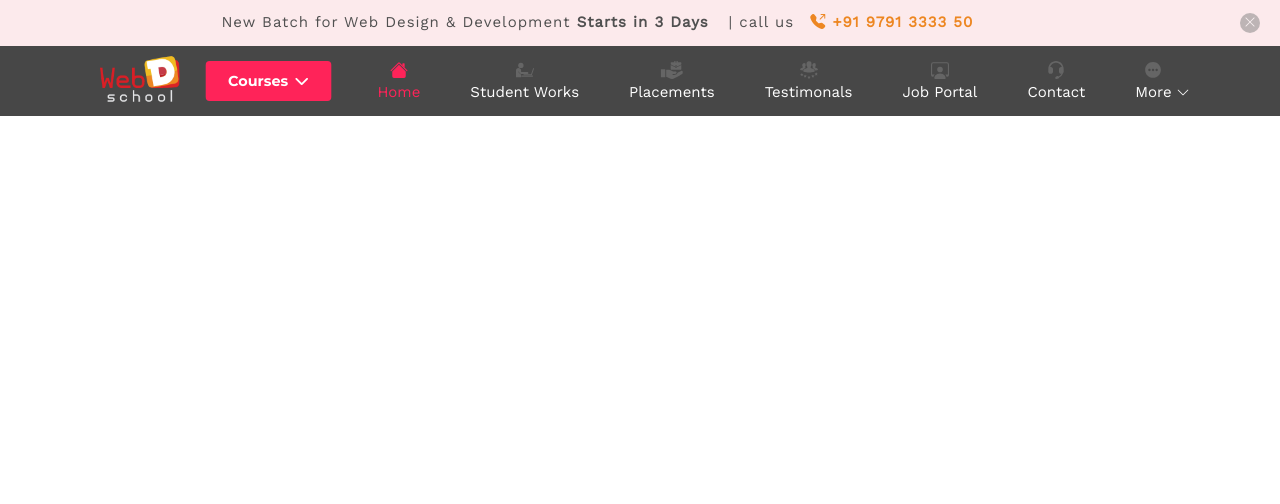
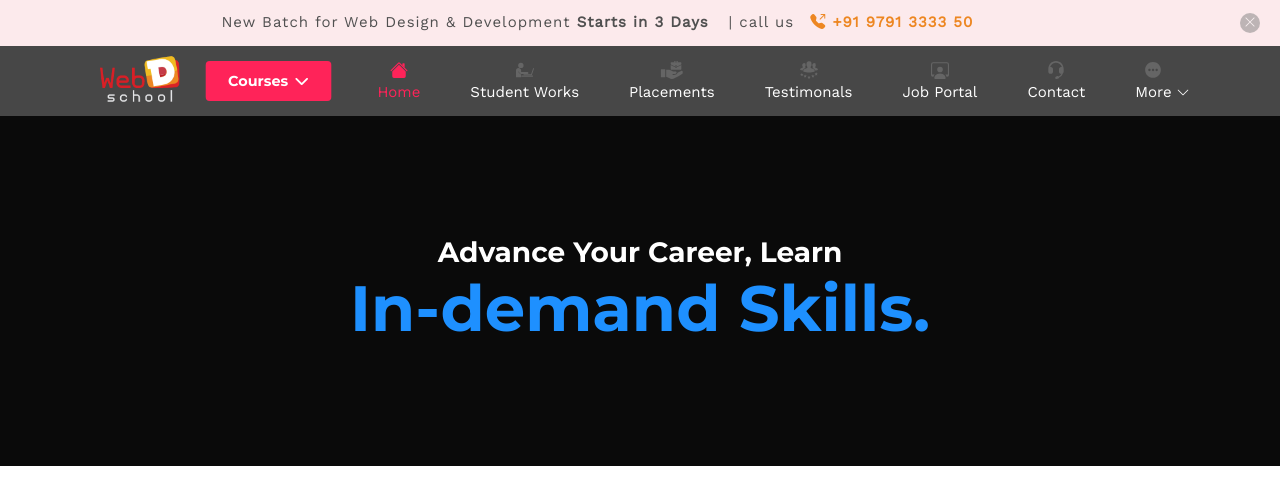
Before and after one commit to Gowthamravi95/webdschool, a plain HTML site: page index.html in a window 1280 px wide. Shown: the top 504 px of the page. Drawn offline with nearby package versions, Linux system fonts and the light colour scheme.

Commit message:
normal update

```diff
--- a/assets/js/index.js
+++ b/assets/js/index.js
@@ -118,3 +118,24 @@ $(document).ready(function () {
     });
 
   });
+
+
+
+  $(document).ready(() => {
+    function resizetopbarheight(){
+        var prevHeight=$('.top-bar').height();
+        $('.main').css({"marginTop":prevHeight + "px"});
+
+    }
+
+    resizetopbarheight();
+
+   $(window).resize(()=>{
+    resizetopbarheight();
+
+
+   })
+
+
+
+})
--- /dev/null
+++ b/assets/scss/_Hero.scss
@@ -0,0 +1,147 @@
+.hero{
+    .banner-wrapper{
+        position: relative;
+        z-index: -50;
+        background-color: #1a1a1a;
+        height: 350px;
+        width: 100vw;
+        img{
+            width: 100vw;
+            min-height: 500px;
+        }
+        &::after{
+            content: "";
+            height: 100%;
+            width: 100%;
+            background-color: rgba(0,0,0,0.6);
+            top: 0;
+            left: 0;
+            position: absolute;
+        }
+        h1{
+            position: absolute;
+            transform: translateY(-50%);
+            top: 50%;
+            color: white;
+            z-index: 1;
+            font-size: 20px;
+            font-family: $ff-montserrat;
+            text-align: center;
+            width: 100vw;
+            span{
+                font-size: 40px;
+                color: $lightBlue-clr;
+
+            }
+        }
+    }
+
+}
+
+@media screen and (min-width:576px) {
+
+    .hero{
+        .banner-wrapper{
+            img{
+            }
+            &::after{
+
+            }
+            h1{
+                font-size: 22px;
+                span{
+                  font-size: 48px;
+
+                }
+            }
+        }
+
+    }
+}
+@media screen and (min-width:768px) {
+    .hero{
+        .banner-wrapper{
+            img{
+            }
+            &::after{
+
+            }
+            h1{
+                font-size: 24px;
+
+                span{
+                  font-size: 52px;
+
+                }
+            }
+        }
+
+    }
+
+}
+@media screen and (min-width:992px) {
+
+    .hero{
+        .banner-wrapper{
+            img{
+            height: 500px;
+
+            }
+            &::after{
+
+            }
+            h1{
+                font-size: 26px;
+
+                span{
+
+                    font-size: 60px;
+
+                }
+            }
+        }
+
+    }
+}
+@media screen and (min-width:1200px) {
+    .hero{
+        .banner-wrapper{
+            img{
+            }
+            &::after{
+
+            }
+            h1{
+                font-size: 28px;
+
+                span{
+
+                    font-size: 64px;
+
+                }
+            }
+        }
+
+    }
+}
+@media screen and (min-width:1400px) {
+    .hero{
+        .banner-wrapper{
+            img{
+            }
+            &::after{
+
+            }
+            h1{
+                font-size: 32px;
+                span{
+                    font-size: 74px;
+
+
+                }
+            }
+        }
+
+    }
+
+}
--- a/assets/scss/_Navbar.scss
+++ b/assets/scss/_Navbar.scss
@@ -41,7 +41,7 @@
 
                 .courses-drop-menu {
                     box-shadow: 0px 10px 15px -3px rgba(0, 0, 0, 0.1);
-
+                    background-color: white;
                     .course-list {
                         @include flex-align;
                         flex-direction: column;
@@ -66,6 +66,7 @@
 
                             ul {
                                 box-shadow: 0px 1px 15px -3px rgba(0, 0, 0, 0.1);
+                                 background-color: white;
 
                                 position: absolute;
                                 top: 0;
@@ -279,6 +280,11 @@
                         &:nth-child(8) {
                             display: none;
                         }
+                        &:hover{
+                            a{
+                                color: $pink-clr;
+                            }
+                        }
 
 
                     }
@@ -301,7 +307,7 @@
                             }
 
                             box-shadow: 0px 10px 15px -3px rgba(0, 0, 0, 0.1);
-
+                            background-color: white;
                             .links {
                                 @include flex-align;
                                 flex-direction: column;
--- a/index.html
+++ b/index.html
@@ -16,7 +16,7 @@
 <body>
     <div style="height: 200vh;">
 
-        <div class="top-bar">
+        <div class="top-bar" style="background-color: white;">
             <div class="announce-wrapper ">
                 <div class="announce container ">
                     <p>New Batch for Web Design & Development <span>Starts in 3 Days</span> </p>
@@ -101,7 +101,6 @@
                                     </g>
 
                                 </svg>
-
                                 <a href="#">Student Works</a>
                                 <div></div>
                             </li>
@@ -214,7 +213,16 @@
                 </nav>
             </div>
         </div>
-
+        <div class="main">
+            <div class="hero">
+                <div class="banner-wrapper">
+                    <!-- <img src="./assets/public/images/banner.jpg" alt=""> -->
+                    <h1>Advance Your
+                        Career, Learn <br>
+                        <span>In-demand Skills.</span></h1>
+                </div>
+            </div>
+        </div>
 
 
 
--- a/index.scss
+++ b/index.scss
@@ -42,6 +42,29 @@ a{
 .hide{
     transform: translateY(-120px);
 }
+
+
+
+
+
+
+
+
+
+
+
+
+
+
+
+
+
+
+
+
+
+
+
 
 @media screen and (min-width:576px) {
 
@@ -100,3 +123,4 @@ a{
 @import './assets/scss/Mixins';
 @import './assets/scss/Announce';
 @import './assets/scss/Navbar';
+@import './assets/scss/Hero';
```
Also changed, not shown: assets/public/images/54233762_2309454652664103_4098716857127665664_n.jpg (added), assets/public/images/banner.jpg (added), src/index.css, 1 other file.
